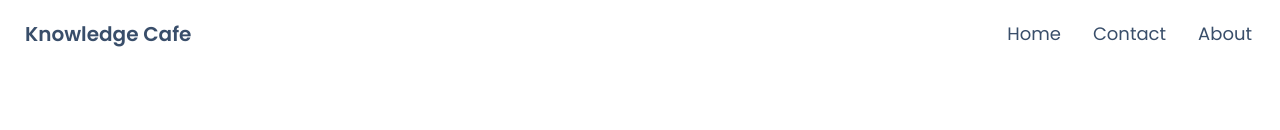
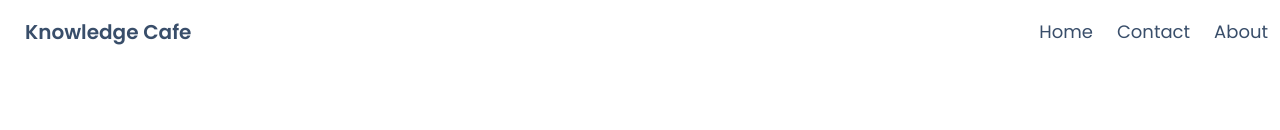
Before and after one commit to rajib-sadhu/knowledge-cafe-client, a React (Vite) app: page / in a window 1280 px wide. Shown: the top 130 px of the page. Built offline with nearby package versions, Linux system fonts and the light colour scheme; grey boxes are pictures that could not be loaded.

Commit message:
change style in navbar

```diff
--- a/src/components/Header/Header.jsx
+++ b/src/components/Header/Header.jsx
@@ -7,7 +7,7 @@ const Header = () => {
                 <a className="btn btn-ghost normal-case md:text-xl">Knowledge Cafe</a>
             </div>
             <div className="md:text-lg text-xs">
-                <ul className="menu menu-horizontal px-1">
+                <ul className="flex md:gap-6 gap-2 px-1">
                     <li><a href='#'>Home</a></li>
                     <li><a href='#'>Contact</a></li>
                     <li><a href="#">About</a></li>
```
